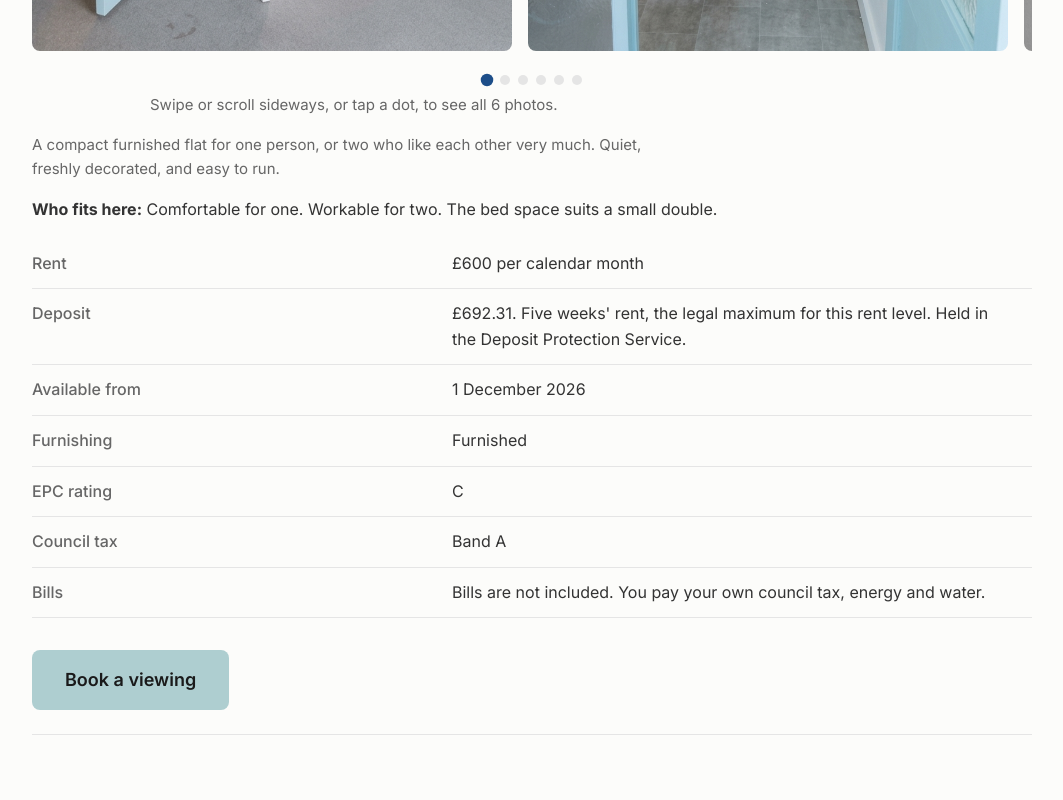
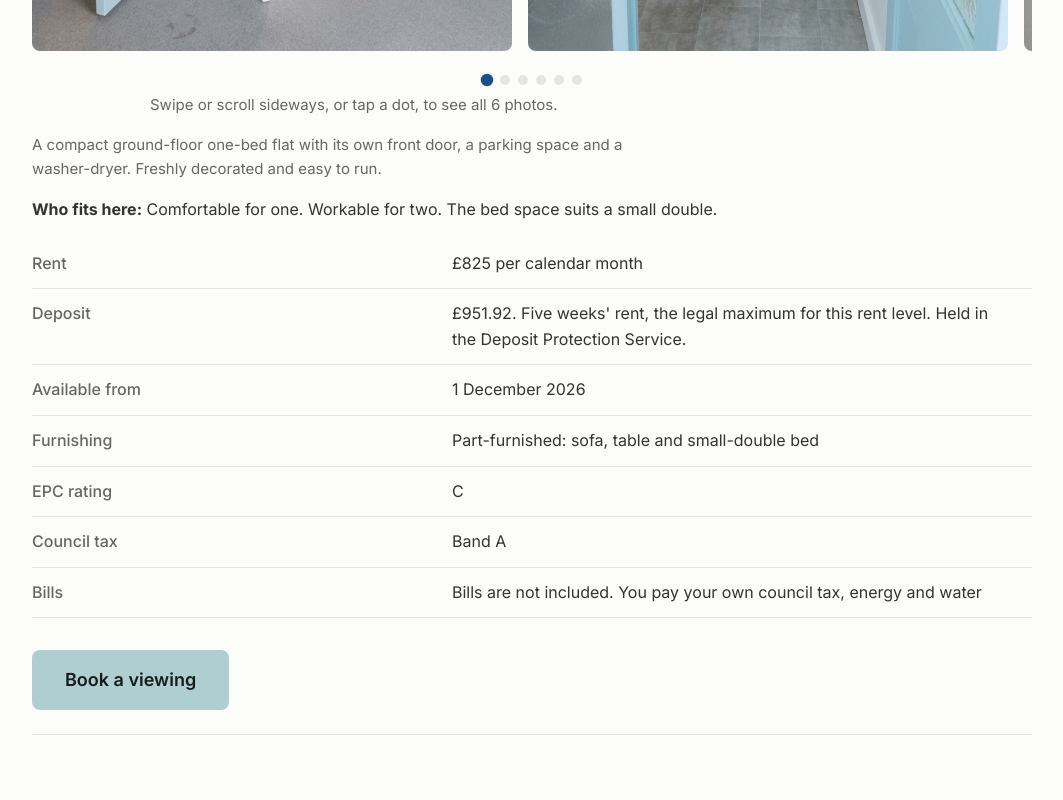
Before and after one commit to Carelli-prop/carelli-properties, a Next.js app: page /apartments in a window 1280 px wide. Shown: the part 1000-1800 px from the top of the page, without its empty margins (108-1171 px from the left). Built offline with nearby package versions, Linux system fonts and the light colour scheme; no server answers.

Commit message:
Update site.ts

```diff
--- a/content/site.ts
+++ b/content/site.ts
@@ -21,6 +21,12 @@ export type Apartment = {
   depositBasis: string;
   availableFrom: string;
   furnished: string;
+  floor: string;
+  kitchen: string;
+  laundry: string;
+  parking: string;
+  outdoor: string;
+  broadband: string;
   epc: string;
   epcNote?: string;
   councilTaxBand: string;
@@ -40,16 +46,22 @@ export const apartments: Apartment[] = [
     id: "88a",
     label: "Flat 88A",
     path: "/apartments/88a",
-    rentPcm: 600,
-    deposit: "692.31",
+    rentPcm: 825,
+    deposit: "951.92",
     depositBasis: "Five weeks' rent, the legal maximum for this rent level. Held in the Deposit Protection Service.",
     availableFrom: "1 December 2026",
-    furnished: "Furnished",
+    furnished: "Part-furnished: sofa, table and small-double bed",
+    floor: "Ground floor, with its own front door and key",
+    kitchen: "Oven, hob and mini fridge",
+    laundry: "Washer-dryer inside the flat",
+    parking: "One free driveway space, plus street parking for visitors",
+    outdoor: "Shared garden with a table and chairs. Mowed by the landlord",
+    broadband: "Not included. You choose your own provider",
     epc: "C",
     councilTaxBand: "Band A",
-    bills: "Bills are not included. You pay your own council tax, energy and water.",
+    bills: "Bills are not included. You pay your own council tax, energy and water",
     summary:
-      "A compact furnished flat for one person, or two who like each other very much. Quiet, freshly decorated, and easy to run.",
+      "A compact ground-floor one-bed flat with its own front door, a parking space and a washer-dryer. Freshly decorated and easy to run.",
     sleeps: "Comfortable for one. Workable for two. The bed space suits a small double.",
     heroAlt: "The living area, with duck egg panelling and an open door to the patio",
     photos: {
@@ -68,17 +80,23 @@ export const apartments: Apartment[] = [
     id: "88b",
     label: "Flat 88B",
     path: "/apartments/88b",
-    rentPcm: 600,
-    deposit: "692.31",
+    rentPcm: 750,
+    deposit: "865.38",
     depositBasis: "Five weeks' rent, the legal maximum for this rent level. Held in the Deposit Protection Service.",
     availableFrom: "1 December 2026",
-    furnished: "Furnished",
+    furnished: "Part-furnished: sofa, table and small-double bed",
+    floor: "Top floor, with its own front door and key",
+    kitchen: "Oven, hob and fridge with freezer compartment",
+    laundry: "Washer-dryer inside the flat",
+    parking: "One free driveway space, plus street parking for visitors",
+    outdoor: "Shared garden with a table and chairs. Mowed by the landlord",
+    broadband: "Not included. You choose your own provider",
     epc: "C",
-    epcNote: "Assessed before the new windows were fitted.",
+    epcNote: "Assessed before the new windows were fitted",
     councilTaxBand: "Band A",
-    bills: "Bills are not included. You pay your own council tax, energy and water.",
+    bills: "Bills are not included. You pay your own council tax, energy and water",
     summary:
-      "A compact furnished flat with its own front door and a brick-built quiet of its own. Freshly decorated, with new windows.",
+      "A compact top-floor one-bed flat with its own front door, a parking space and a washer-dryer. Freshly decorated, with new windows.",
     sleeps: "Comfortable for one. Workable for two. The bed space suits a small double.",
     heroAlt: "The front door of 88B Oldbury Road, a red brick home with a white door",
     photos: {
```
